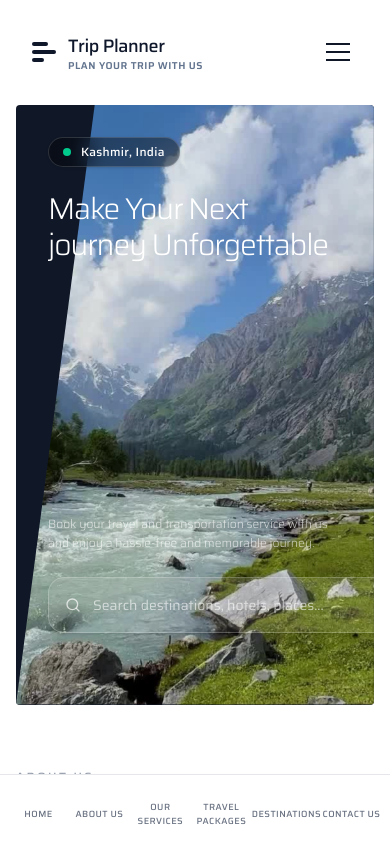
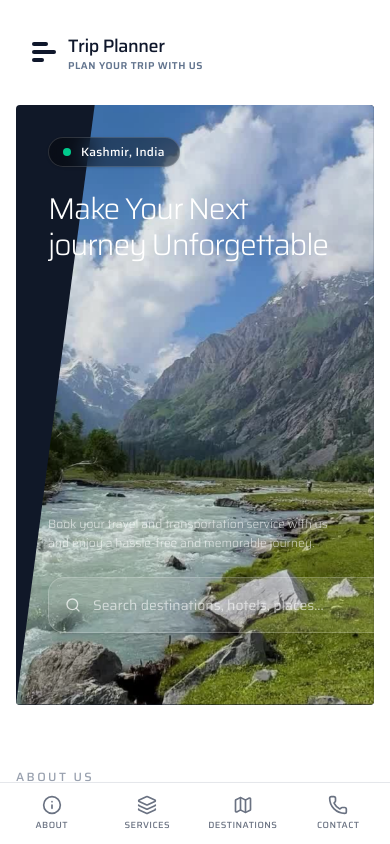
Before and after one commit to joydeep-07/plan-my-trip, a React (Vite) app: page / in a window 390 px wide. Shown: the top 844 px of the page. Built offline with nearby package versions, Linux system fonts and the light colour scheme.

Commit message:
Responsive Navbar

```diff
--- a/src/layouts/Navbar.tsx
+++ b/src/layouts/Navbar.tsx
@@ -1,16 +1,14 @@
-
-import React, { useState } from "react";
+import React from "react";
+import { Home, Info, Layers, Package, Map, Phone } from "lucide-react";
 
 const Navbar = () => {
-  const [isOpen, setIsOpen] = useState(false);
-
   const navLinks = [
-    { label: "Home", href: "#home" },
-    { label: "About us", href: "#about" },
-    { label: "Our services", href: "#services" },
-    { label: "Travel Packages", href: "#packages" },
-    { label: "Destinations", href: "#destinations" },
-    { label: "Contact Us", href: "#contact" },
+    // { label: "Home", href: "#home", icon: Home },
+    { label: "About", href: "#about", icon: Info },
+    { label: "Services", href: "#services", icon: Layers },
+    // { label: "Packages", href: "#packages", icon: Package },
+    { label: "Destinations", href: "#destinations", icon: Map },
+    { label: "Contact", href: "#contact", icon: Phone },
   ];
 
   return (
@@ -30,16 +28,14 @@ const Navbar = () => {
               <span className="block font-medium text-slate-900 text-lg tracking-tight">
                 Trip Planner
               </span>
-
               <span className="block text-[10px] text-slate-500 font-semibold uppercase tracking-wider">
                 Plan your trip with us
               </span>
             </div>
           </a>
 
-          {/* Right Side */}
+          {/* Right Side (Desktop Links Only) */}
           <div className="flex items-center gap-8">
-            {/* Desktop Links */}
             <div className="hidden md:flex items-center gap-8 text-sm font-medium text-gray-700">
               {navLinks.map((link) => (
                 <a
@@ -51,67 +47,44 @@ const Navbar = () => {
                 </a>
               ))}
             </div>
-
-            {/* Mobile Menu Button */}
-            <button
-              onClick={() => setIsOpen(!isOpen)}
-              className="md:hidden flex flex-col gap-1.5 p-2 focus:outline-none"
-              aria-label="Toggle Menu"
-            >
-              <span
-                className={`w-6 h-0.5 bg-gray-900 transition-transform duration-300 ${
-                  isOpen ? "rotate-45 translate-y-2" : ""
-                }`}
-              />
-
-              <span
-                className={`w-6 h-0.5 bg-gray-900 transition-opacity duration-300 ${
-                  isOpen ? "opacity-0" : ""
-                }`}
-              />
-
-              <span
-                className={`w-6 h-0.5 bg-gray-900 transition-transform duration-300 ${
-                  isOpen ? "-rotate-45 -translate-y-2" : ""
-                }`}
-              />
-            </button>
           </div>
         </nav>
       </header>
 
-      {/* Mobile Bottom Navigation */}
+      {/* Mobile Bottom Navigation with Icons */}
       <div className="md:hidden fixed bottom-0 left-0 right-0 z-50">
         <nav
           className="
             flex items-center justify-around
             bg-white
             border-t border-gray-200
-            px-2 py-2
+            px-1 py-2
             shadow-lg
           "
         >
-          {navLinks.map((link) => (
+          {navLinks.map((link) => {
+            const IconComponent = link.icon;
+            return (
               <a
                 key={link.href}
                 href={link.href}
                 className="
                   flex flex-1 flex-col
                   items-center justify-center
-                gap-1 py-2
+                  gap-1 py-1
                   text-gray-500
                   hover:text-gray-950
                   active:text-gray-950
                   transition-colors
                 "
               >
-              <span className="w-1.5 h-1.5 rounded-full bg-emerald-500 opacity-0 transition-opacity" />
-
-              <span className="text-[9px] font-medium uppercase tracking-wider text-center">
+                <IconComponent className="w-5 h-5" />
+                <span className="text-[9px] font-medium uppercase tracking-wider text-center truncate w-full px-0.5">
                   {link.label}
                 </span>
               </a>
-          ))}
+            );
+          })}
         </nav>
       </div>
     </>
```
Lines whose indentation alone changed are shown as unchanged.
